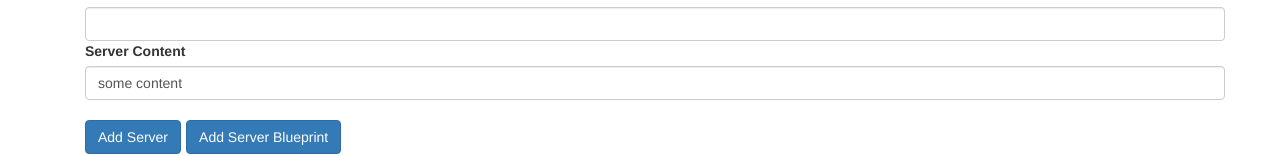
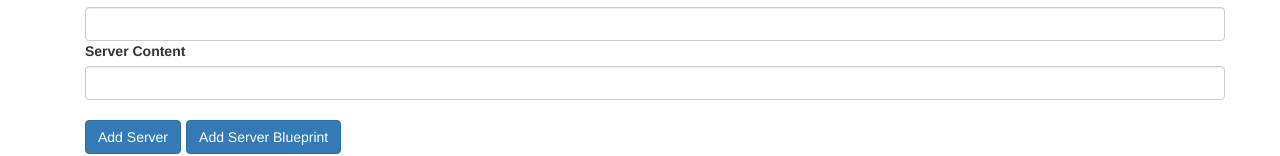
Before and after one commit to sami-gabor/my-first-app, an Angular app: page / in a window 1280 px wide. Shown: the part 145-301 px from the top of the page. Built offline with nearby package versions, Linux system fonts and the light colour scheme.

Commit message:
Use local reference for server content input field, fetched through VieuChild decorator

```diff
--- a/src/app/section-five/cockpit/cockpit.component.html
+++ b/src/app/section-five/cockpit/cockpit.component.html
@@ -16,7 +16,7 @@
         id="server-content"
         type="text"
         class="form-control"
-        [(ngModel)]="newServerContent"
+        #serverContentInput
     >
 </div>
 
--- a/src/app/section-five/cockpit/cockpit.component.ts
+++ b/src/app/section-five/cockpit/cockpit.component.ts
@@ -1,4 +1,4 @@
-import { Component, OnInit, Output, EventEmitter } from '@angular/core';
+import { Component, OnInit, Output, EventEmitter, ViewChild, ElementRef } from '@angular/core';
 
 @Component({
   selector: 'app-cockpit',
@@ -9,7 +9,7 @@ export class CockpitComponent implements OnInit {
   @Output() serverCreated = new EventEmitter<{serverName: string, serverContent: string}>();
   @Output('bpCreated') blueprintCreated = new EventEmitter<any>();
 
-  newServerContent = 'some content';
+  @ViewChild('serverContentInput') serverContentInput: ElementRef;
 
 
   constructor() { }
@@ -20,14 +20,14 @@ export class CockpitComponent implements OnInit {
   onAddServer(serverNameInput) {
     this.serverCreated.emit({
       serverName: serverNameInput.value,
-      serverContent: this.newServerContent
+      serverContent: this.serverContentInput.nativeElement.value
     });
   }
 
   onAddServerBlueprint(serverNameInput) {
     this.blueprintCreated.emit({
       serverName: serverNameInput.value,
-      serverContent: this.newServerContent
+      serverContent: this.serverContentInput.nativeElement.value
     });
   }
 
```
